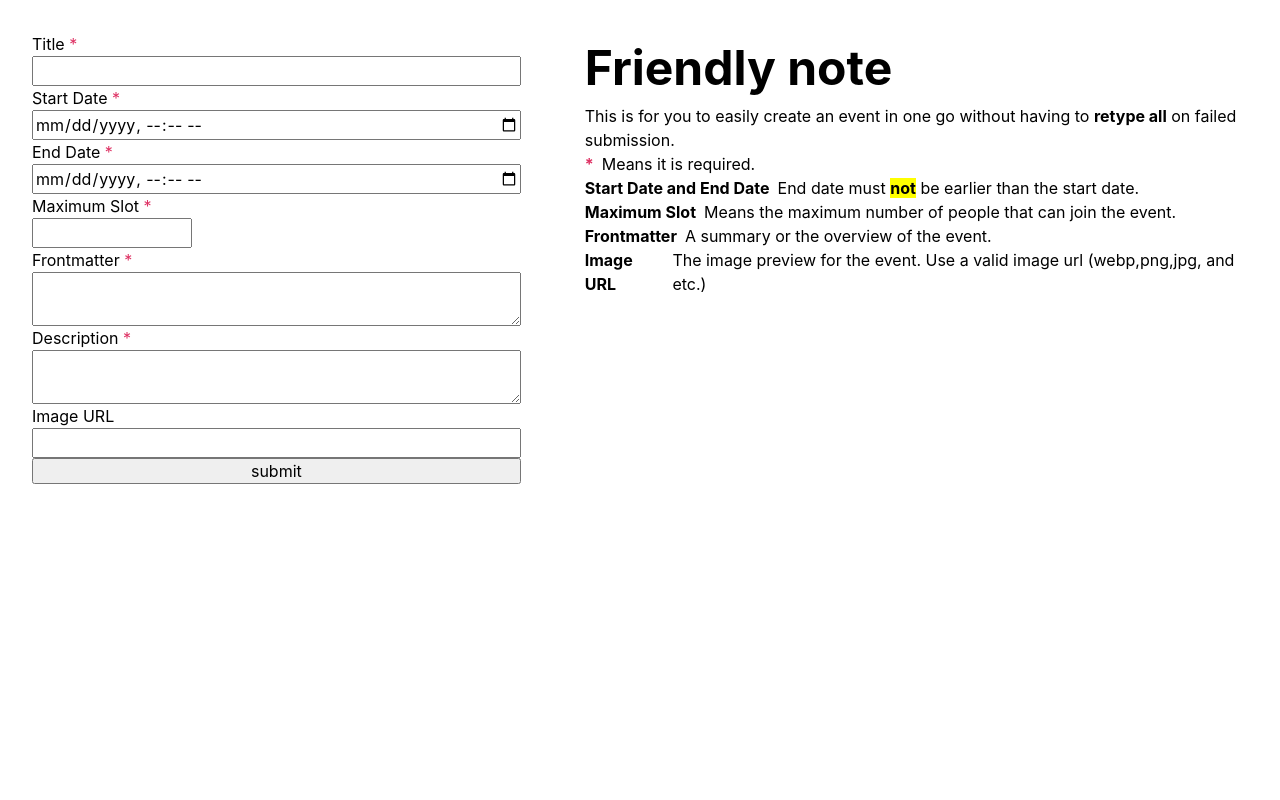
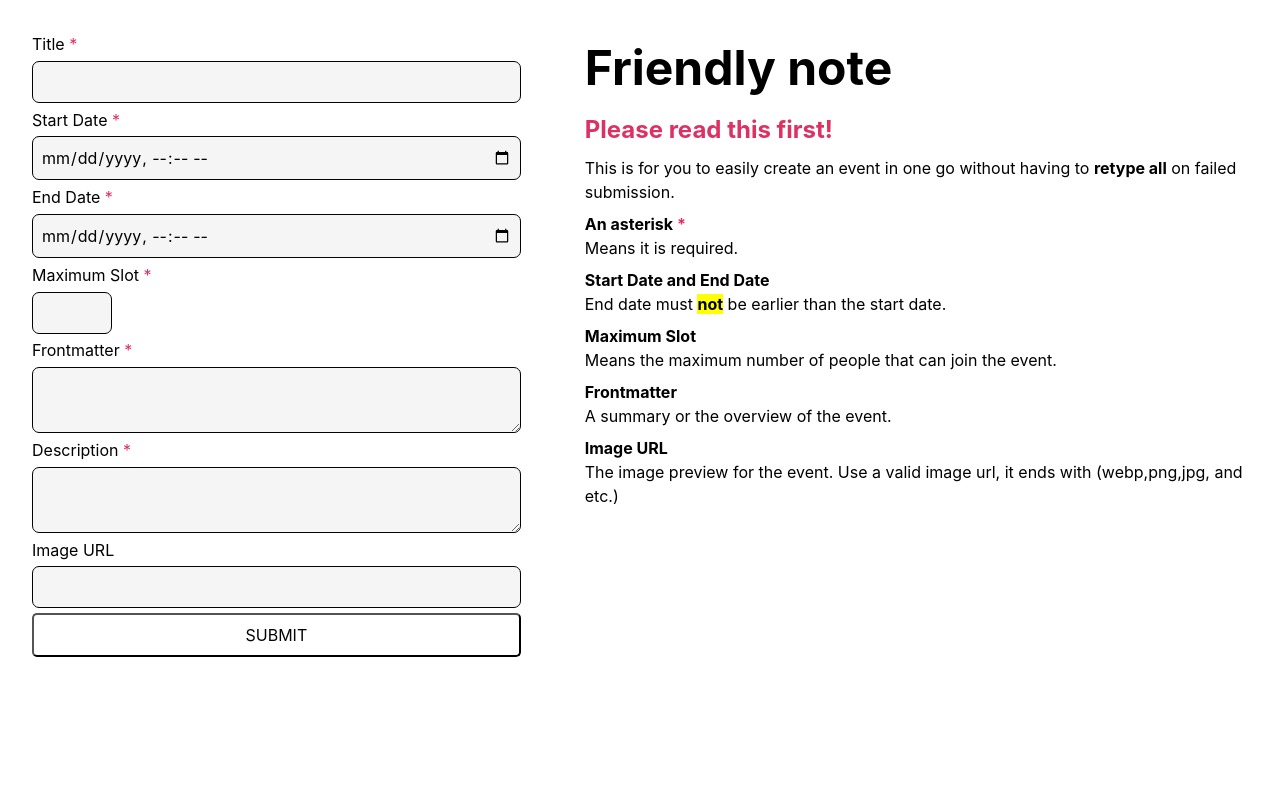
Before and after one commit to Jiseeeh/eventify, a PHP site: page /src/events/create.php in a window 1280 px wide. Shown: the part 120-920 px from the top of the page. Run offline with PHP 8.4, Linux system fonts and the light colour scheme; the visitor is signed in with stand-in values (Sample User, id 1).

Commit message:
style: add styles to create page  (#6)

```diff
--- a/src/events/create.css
+++ b/src/events/create.css
@@ -7,16 +7,48 @@
 .right-section {
     width: 100%;
     padding: 2rem;
+    display: flex;
+    flex-direction: column;
+    gap: .5rem;
 }
 
 .form {
     display: flex;
     flex-direction: column;
     padding: 2rem;
+    gap: .3rem;
+}
+
+.form label {
+    align-self: flex-start;
+}
+
+.form input,
+.form textarea {
+    background-color: var(--light-gray);
+    border-radius: 7px;
+    padding: 8px;
+    border: 1px solid var(--jet-black);
+    outline: 0;
+    transition: all .15s ease-in-out;
+}
+
+.form input:hover,
+.form textarea:hover {
+    box-shadow: 0 0 5px var(--jet-black);
 }
 
 .form__maxSlot-input {
-    width: 10rem;
+    width: 5rem;
+}
+
+/* remove arrows */
+.form__maxSlot-input::-webkit-inner-spin-button,
+.form__maxSlot-input::-webkit-outer-spin-button {
+    -webkit-appearance: none;
+    -moz-appearance: none;
+    appearance: none;
+    margin: 0;
 }
 
 .form__frontmatter-textarea {
@@ -29,9 +61,27 @@
     resize: vertical;
 }
 
+.form__btn {
+    background: transparent;
+    color: var(--jet-black);
+    padding: .5rem;
+    border-radius: 5px;
+    transition: all .3s ease-in-out;
+    text-transform: uppercase;
+}
+
+
+.form__btn:hover {
+    background: var(--jet-black);
+
+    font-weight: bold;
+    color: var(--light-gray);
+
+}
+
 .definition {
     display: flex;
-    gap: .5rem;
+    flex-direction: column;
 }
 
 .definition dt {
--- a/src/events/create.php
+++ b/src/events/create.php
@@ -124,15 +124,17 @@ try {
                     echo "<span class='error'>{$img_url_error}</span>" ?>
                 <?php if (!empty($fields_error))
                     echo "<span class='error'>{$fields_error}</span>" ?>
-                    <input type="submit" value="submit" name="submit">
+                    <button class="form__btn" type="submit" name="submit">Submit</button>
                 </form>
                 <section class="right-section">
                     <h1 class="heading">Friendly note</h1>
+                    <h2 class="error">Please read this first!</h2>
+
                     <p>This is for you to easily create an event in one go without having to <strong>retype all</strong>
                         on failed submission.
                     </p>
                     <dl class="definition">
-                        <dt><span class="error">*</span></dt>
+                        <dt>An asterisk <span class="error">*</span></dt>
                         <dd>Means it is required.</dd>
                     </dl>
                     <dl class="definition">
@@ -151,7 +153,8 @@ try {
                     </dl>
                     <dl class="definition">
                         <dt>Image URL</dt>
-                        <dd>The image preview for the event. Use a valid image url (webp,png,jpg, and etc.)</dd>
+                        <dd>The image preview for the event. Use a valid image url, it ends with (webp,png,jpg, and etc.)
+                        </dd>
                     </dl>
                 </section>
             </article>
```
Also changed, not shown: src/events/events.css (+11 -0 lines), readme.md (added).
